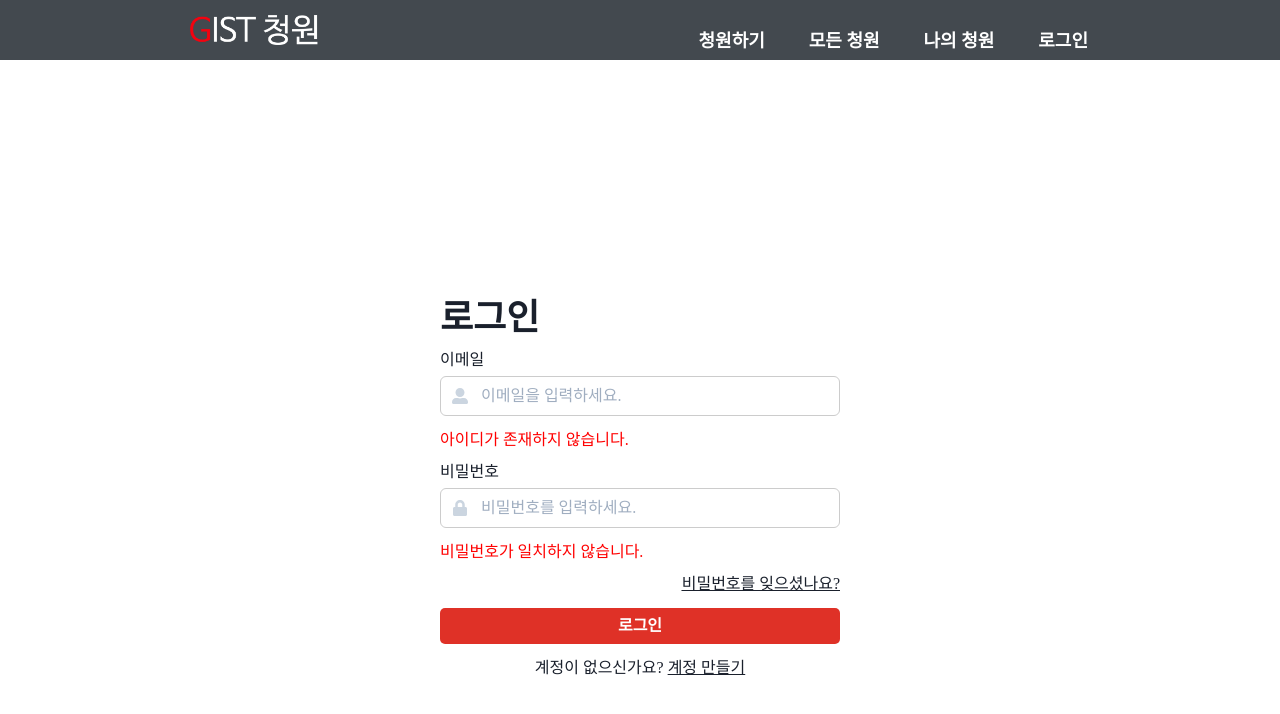
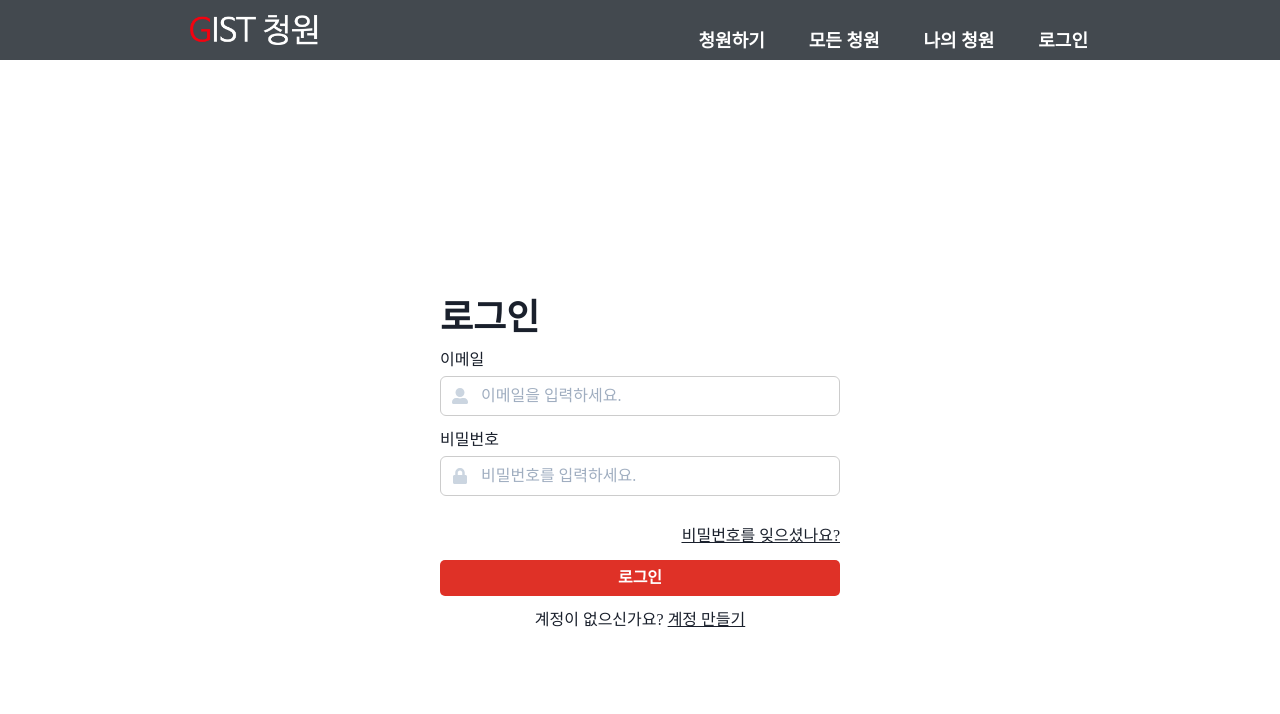
Before and after one commit to GIST-Petition-Site-Project/GIST-petition-web, a React (Create React App) app: page /login in a window 1280 px wide. Shown: the top 714 px of the page. Built offline with nearby package versions, Linux system fonts and the light colour scheme; no server answers.

Commit message:
feat: 로그인 후 메인페이지로 이동

```diff
--- a/src/containers/Login/Login.tsx
+++ b/src/containers/Login/Login.tsx
@@ -1,4 +1,5 @@
 import React, { FormEvent, useState } from 'react'
+import { useNavigate } from 'react-router-dom'
 // import { useDispatch } from 'react-redux'
 import { User } from '../../app/userSlice'
 import {
@@ -21,15 +22,25 @@ const Login = (): JSX.Element => {
   const CFaLock = chakra(FaLock)
 
   const [user, setUser] = useState<User>({ username: '', password: '' })
+  const [responseState, setResponseState] = useState(0)
 
   const handleChangeUser = (e: React.ChangeEvent<HTMLInputElement>) => {
-    console.log(e.target.name)
     const { name, value } = e.target
     setUser({ ...user, [name]: value })
   }
-  const handleSubmit = (e: FormEvent<HTMLFormElement>) => {
+  const navigate = useNavigate()
+  const handleSubmit = async (e: FormEvent<HTMLFormElement>) => {
     e.preventDefault()
-    postLogin(user.username, user.password)
+    try {
+      const loginStatus = await postLogin(user.username, user.password)
+      setResponseState(loginStatus)
+
+      if (loginStatus < 400) {
+        navigate('/')
+      }
+    } catch (error) {
+      console.log(error)
+    }
   }
   return (
     <div className="login">
@@ -53,7 +64,6 @@ const Login = (): JSX.Element => {
               />
             </InputGroup>
           </FormControl>
-          <ErrorText>아이디가 존재하지 않습니다.</ErrorText>
           <FormControl>
             <Text mb="8px">비밀번호</Text>
             <InputGroup borderColor="#ccc">
@@ -69,7 +79,7 @@ const Login = (): JSX.Element => {
               />
             </InputGroup>
           </FormControl>
-          <ErrorText>비밀번호가 일치하지 않습니다.</ErrorText>
+          <ErrorText>{checkLoginError(responseState)}</ErrorText>
           <Text mb="4px" align="right" decoration="underline">
             <a href="#">비밀번호를 잊으셨나요?</a>
           </Text>
--- a/src/utils/api/postLogin.ts
+++ b/src/utils/api/postLogin.ts
@@ -2,7 +2,6 @@ import axios from 'axios'
 const URL: string = process.env.REACT_APP_BASE_URL as string
 
 export const postLogin = async (username: string, password: string) => {
-  try {
   const response = await axios.post(
     `${URL}login`,
     { username, password },
@@ -14,7 +13,4 @@ export const postLogin = async (username: string, password: string) => {
   )
   console.log(response.status)
   return response.status
-  } catch (error) {
-    console.log(error)
 }
-}
```
Lines whose indentation alone changed are shown as unchanged.
